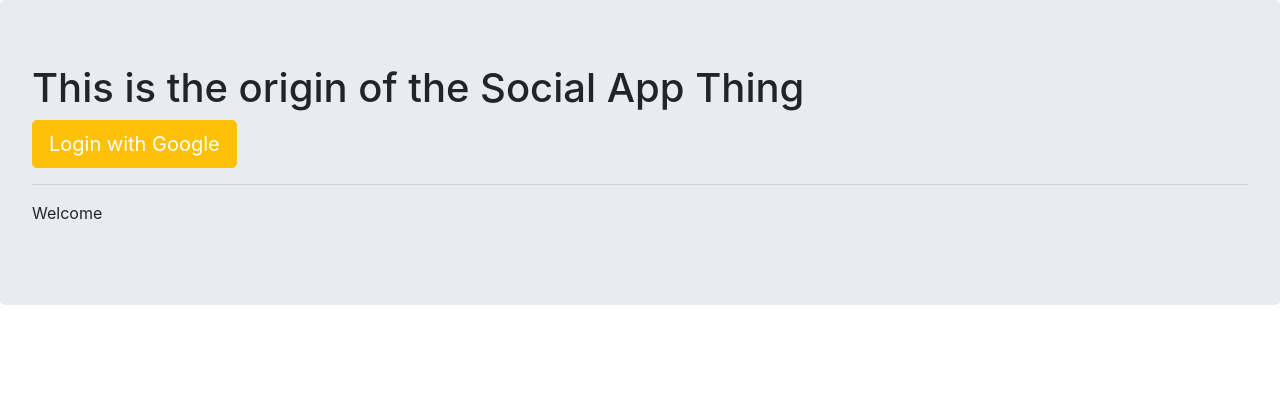
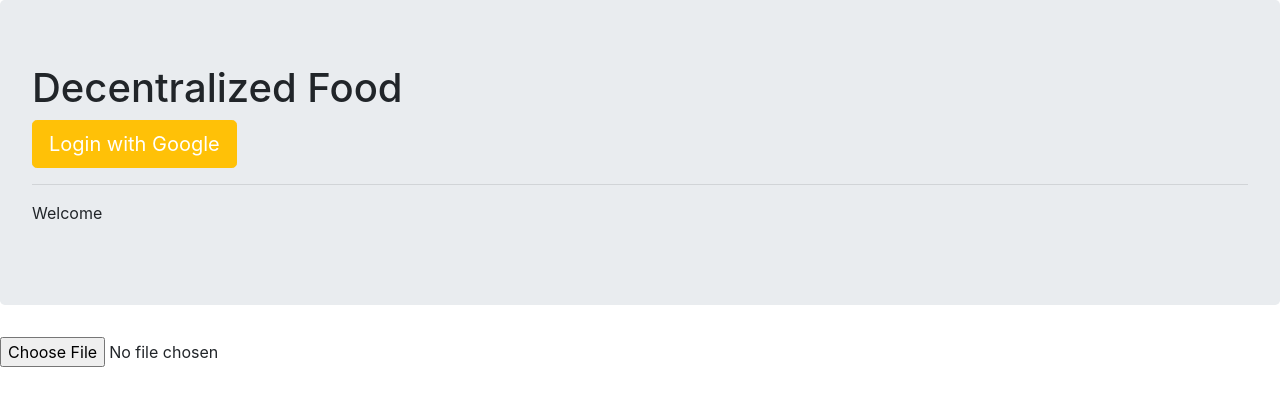
Before and after one commit to joelkattapuram/lahacks2019, a plain HTML site: page public/index.html in a window 1280 px wide. Drawn offline with nearby package versions, Linux system fonts and the light colour scheme; some packages are replaced by stand-ins of ours.

Commit message:
joel test

```diff
--- a/public/app.js
+++ b/public/app.js
@@ -9,3 +9,23 @@ async function GoogleLogin() {
   document.querySelector("#userIntro").innerHTML =
     "Welcome, " + user.displayName;
 }
+
+function uploadFile(files) {
+  const storageRef = firebase.storage().ref();
+  const imgRef = storageRef.child('trash.png');
+
+  const file = files.item(0);
+
+  const task = imgRef.put(file)
+
+  // successful upload
+  task.then(snapshot => {
+      const url = snapshot.downloadURL
+  })
+
+  // monitor progress
+  task.on('state_changed', snapshot => {
+      console.log(snapshot)
+
+  })
+}
--- a/public/index.html
+++ b/public/index.html
@@ -17,20 +17,19 @@
     <script defer src="/__/firebase/5.9.2/firebase-database.js"></script>
     <script defer src="/__/firebase/5.9.2/firebase-messaging.js"></script>
     <script defer src="/__/firebase/5.9.2/firebase-storage.js"></script>
-    <script defer src="/__/firebase/5.9.2/firebase-firestore.js"></script>
-
     <!-- initialize the SDK after all desired features are loaded -->
     <script defer src="/__/firebase/init.js"></script>
   </head>
   <body>
     <div class="jumbotron">
-      <h1>This is the origin of the Social App Thing</h1>
+      <h1>Decentralized Food</h1>
       <button onclick="GoogleLogin()" class="btn btn-warning btn-lg text-white">
         Login with Google
       </button>
       <hr />
       <p id="userIntro">Welcome</p>
     </div>
+    <input type="file" onchange="uploadFile(this.files)">
     <script src="app.js"></script>
   </body>
 </html>
```
